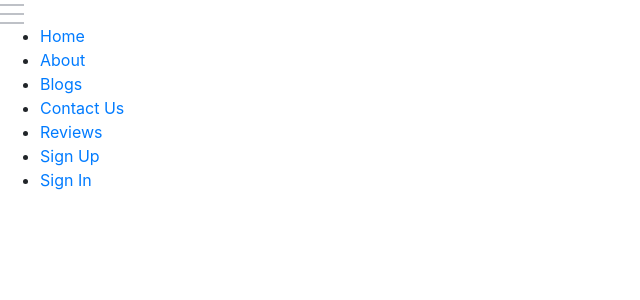
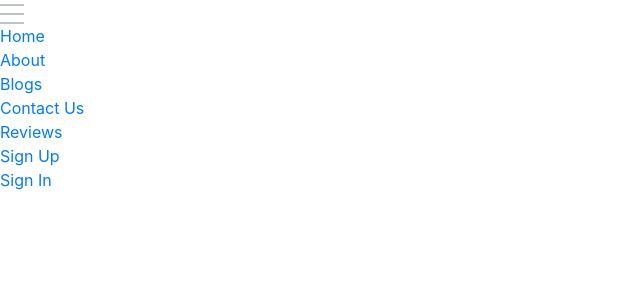
Before and after one commit to imranhsayed/react-mmenu, a React app: page / in a window 1280 px wide. Shown: the top 300 px of the page, without its empty margins (0-640 px from the left). Built offline with nearby package versions, Linux system fonts and the light colour scheme.

Commit message:
Add styles to menu list items

```diff
--- a/src/components/elements/Sidebar.js
+++ b/src/components/elements/Sidebar.js
@@ -6,10 +6,10 @@ class Sidebar extends React.Component {
 		return (
 			<div className="rmm-sidebar-container">
 				{ menuData.length && (
-					<ul>
+					<ul className="rmm-mobile-menu-lists">
 						{ menuData.map( item => (
-							<li key={item.label}>
-								<a href={item.url}>
+							<li key={item.label} className="rmm-mobile-menu-list">
+								<a href={item.url} className="rmm-mobil-menu-link">
 									{ item.label }
 								</a>
 							</li>
--- a/src/mobile.css
+++ b/src/mobile.css
@@ -60,3 +60,17 @@
 	top: 0;
 	width: 22px;
 }
+
+/*List Items*/
+.rmm-mobile-menu-lists {
+	margin: 0;
+	padding: 0;
+}
+
+.rmm-mobile-menu-lists {
+	list-style: none;
+}
+
+.rmm-mobil-menu-link {
+	text-decoration: none;
+}
```
